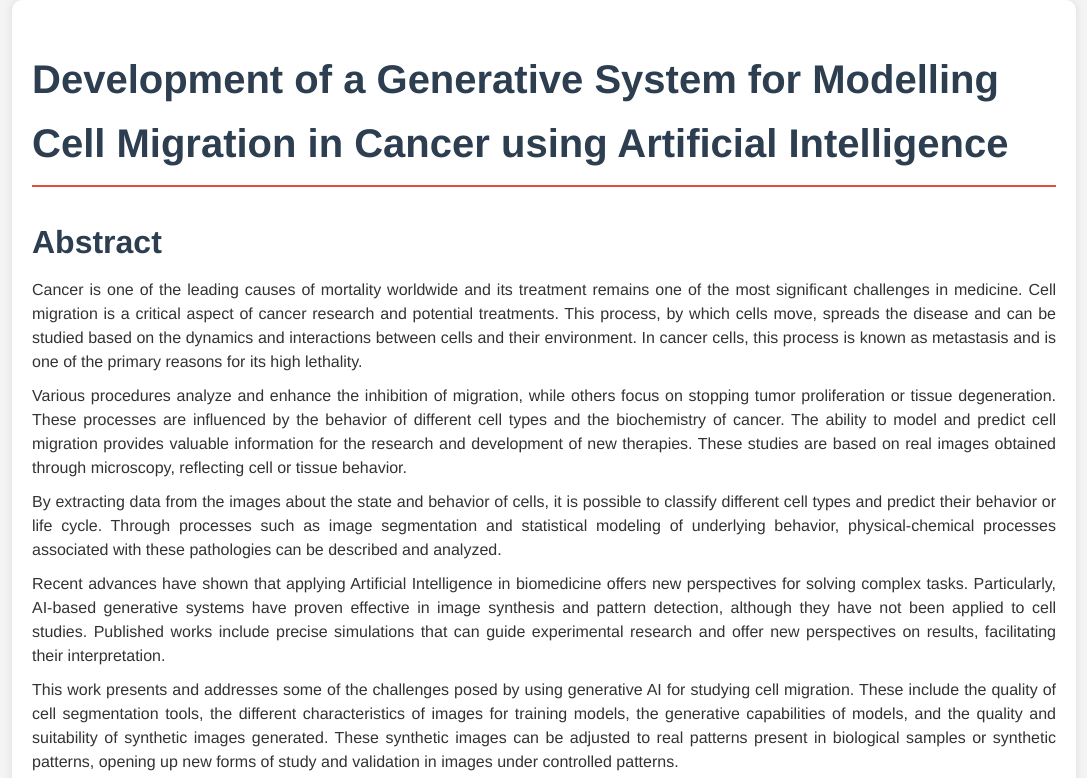
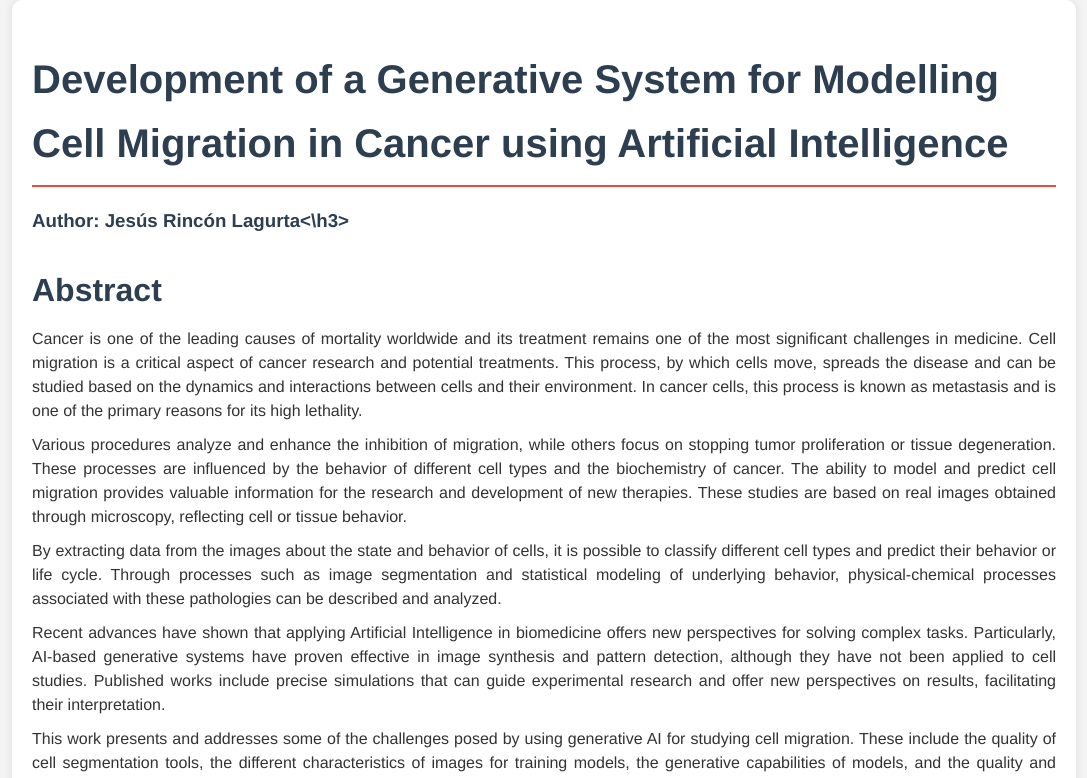
Before and after one commit to JesusRinconL/Biomedical-Image-Generation, a plain HTML site: page index.html in a window 1280 px wide. Shown: the top 778 px of the page, without its empty margins (96-1183 px from the left). Drawn offline with Linux system fonts and the light colour scheme.

Commit message:
Update index.html

```diff
--- a/index.html
+++ b/index.html
@@ -78,6 +78,7 @@
 <body>
     <div class="container">
         <h1>Development of a Generative System for Modelling Cell Migration in Cancer using Artificial Intelligence</h1>
+        <h3>Author: Jesús Rincón Lagurta<\h3>
         <h2>Abstract</h2>
         <p>Cancer is one of the leading causes of mortality worldwide and its treatment remains one of the most significant challenges in medicine. Cell migration is a critical aspect of cancer research and potential treatments. This process, by which cells move, spreads the disease and can be studied based on the dynamics and interactions between cells and their environment. In cancer cells, this process is known as metastasis and is one of the primary reasons for its high lethality.</p>
         <p>Various procedures analyze and enhance the inhibition of migration, while others focus on stopping tumor proliferation or tissue degeneration. These processes are influenced by the behavior of different cell types and the biochemistry of cancer. The ability to model and predict cell migration provides valuable information for the research and development of new therapies. These studies are based on real images obtained through microscopy, reflecting cell or tissue behavior.</p>
```
